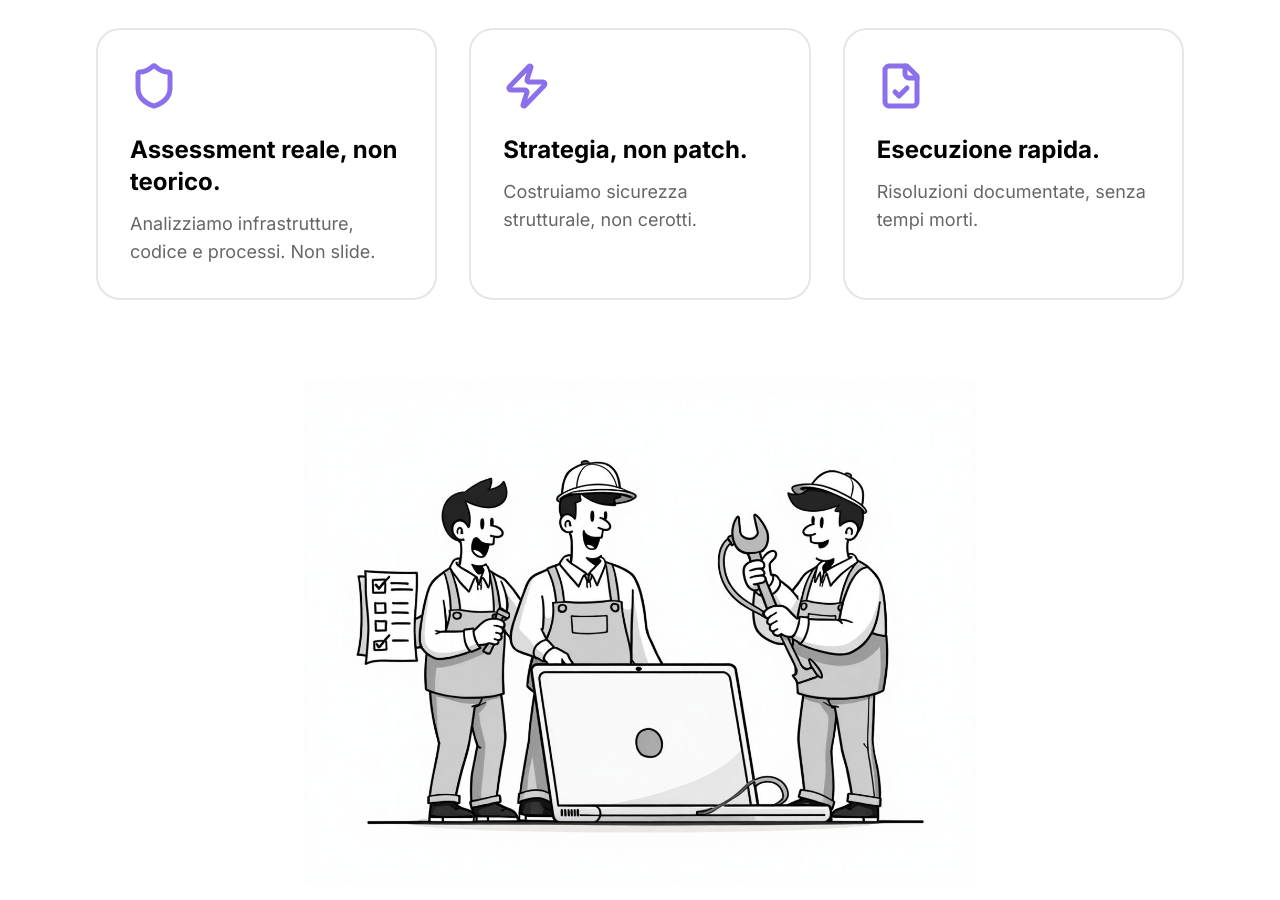
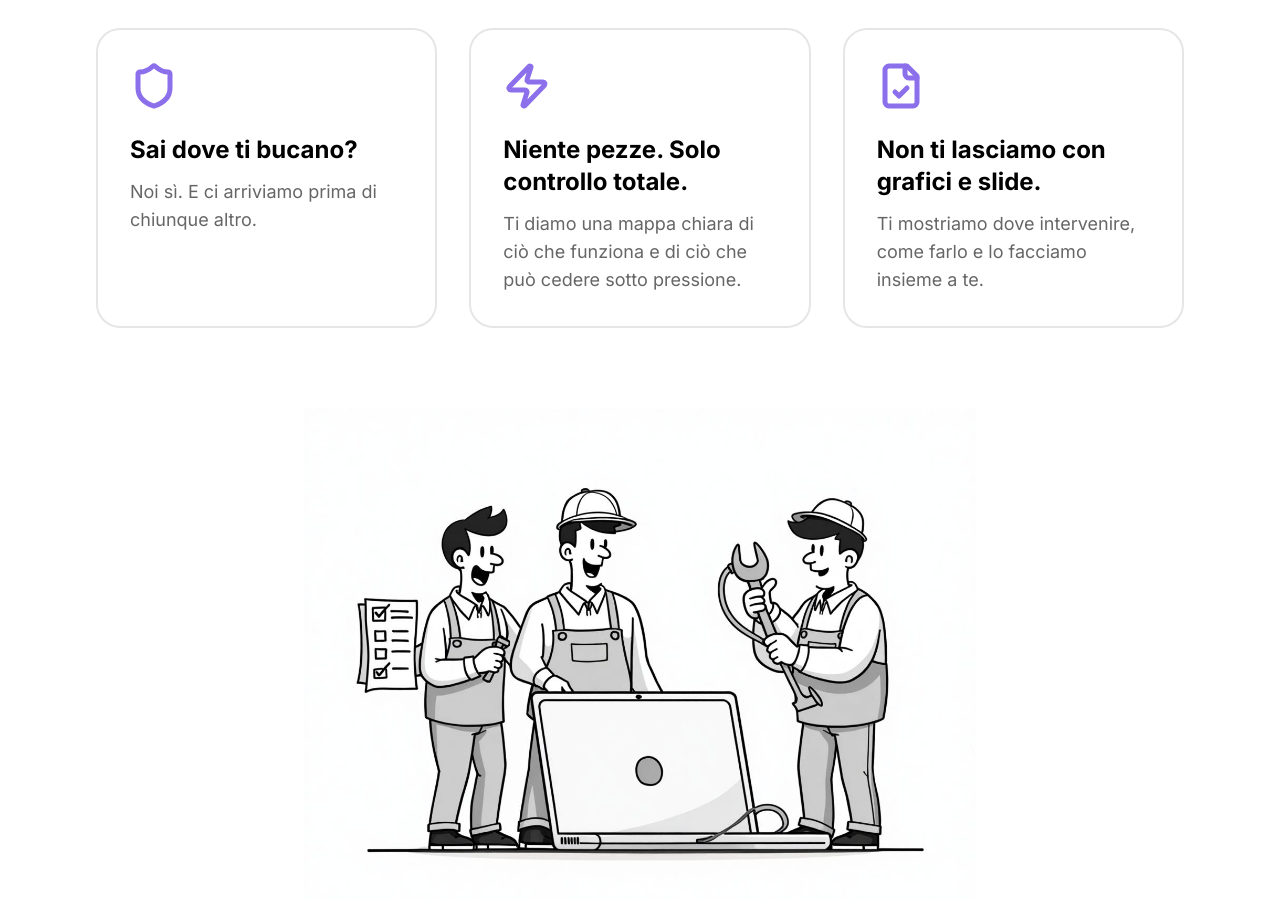
Before and after one commit to zSkallywag/zskallywag2.github.io, a React (Vite) app: page / in a window 1280 px wide. Shown: the part 1840-2740 px from the top of the page. Built offline with nearby package versions, Linux system fonts and the light colour scheme; the HTML template or start-up script is replaced by a standard one.

Commit message:
Update HowWeWork.tsx

```diff
--- a/src/components/HowWeWork.tsx
+++ b/src/components/HowWeWork.tsx
@@ -5,18 +5,18 @@ import repairImage from "@/assets/repair-team.png";
 const workBlocks = [
   {
     icon: Shield,
-    title: "Assessment reale, non teorico.",
-    description: "Analizziamo infrastrutture, codice e processi. Non slide.",
+    title: "Sai dove ti bucano?",
+    description: "Noi sì. E ci arriviamo prima di chiunque altro.",
   },
   {
     icon: Zap,
-    title: "Strategia, non patch.",
-    description: "Costruiamo sicurezza strutturale, non cerotti.",
+    title: "Niente pezze. Solo controllo totale.",
+    description: "Ti diamo una mappa chiara di ciò che funziona e di ciò che può cedere sotto pressione.",
   },
   {
     icon: FileCheck,
-    title: "Esecuzione rapida.",
-    description: "Risoluzioni documentate, senza tempi morti.",
+    title: "Non ti lasciamo con grafici e slide.",
+    description: "Ti mostriamo dove intervenire, come farlo e lo facciamo insieme a te.",
   },
 ];
 
```
